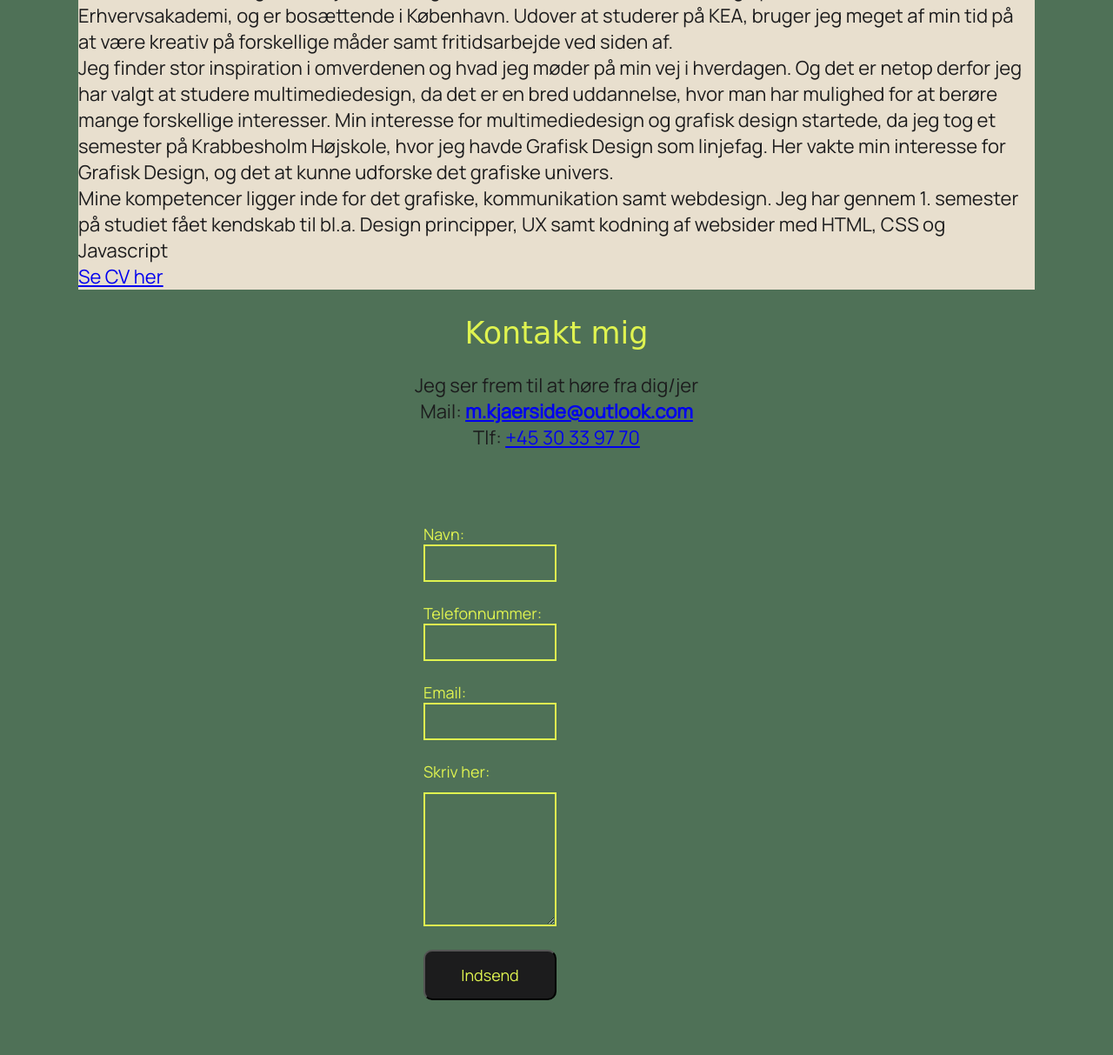
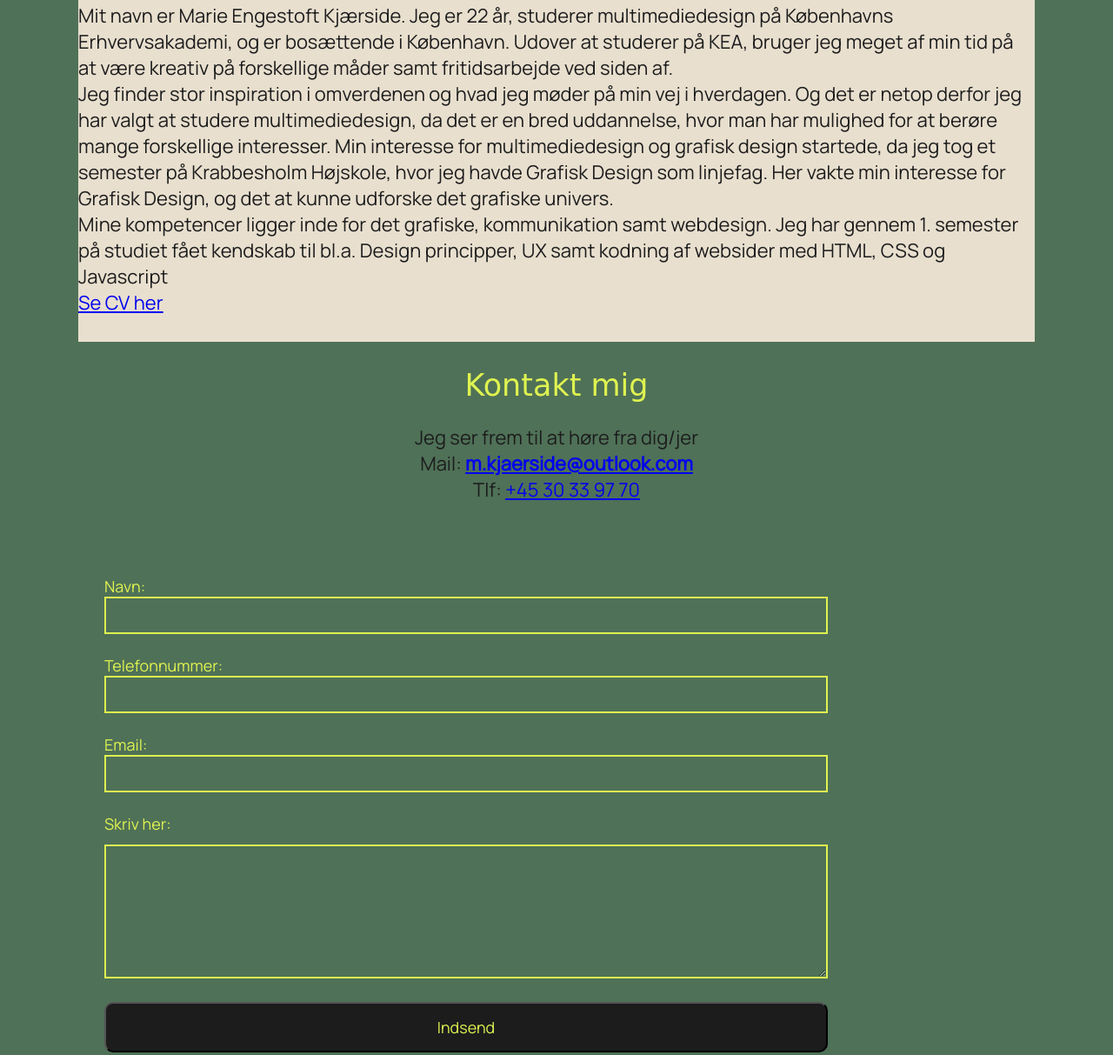
Before and after one commit to mari89tc/06_portfolioeksamen, a plain HTML site: page om_mig.html in a window 1280 px wide. Shown: the part 1195-2408 px from the top of the page at 87% size. Drawn offline with Linux system fonts and the light colour scheme; a web font is replaced by a local one.

Commit message:
besked media

```diff
--- a/om_mig.html
+++ b/om_mig.html
@@ -37,18 +37,21 @@
           <div class="om_img"><img src="billede.jpeg" alt="Om mig billede" /></div>
         </div>
       </section>
-      <div>
+      <div class="om_mig">
         <h2>Hvem er jeg?</h2>
-        <div class="full">
+        <div class="full padding_kant">
           <p>
             Mit navn er Marie Engestoft Kjærside. Jeg er 22 år, studerer multimediedesign på Københavns Erhvervsakademi, og er bosættende i København. Udover at studerer på KEA, bruger jeg meget af min tid på at være kreativ på forskellige måder samt
             fritidsarbejde ved siden af.
           </p>
+          <br />
+          <br />
           <p>
             Jeg finder stor inspiration i omverdenen og hvad jeg møder på min vej i hverdagen. Og det er netop derfor jeg har valgt at studere multimediedesign, da det er en bred uddannelse, hvor man har mulighed for at berøre mange forskellige
             interesser. Min interesse for multimediedesign og grafisk design startede, da jeg tog et semester på Krabbesholm Højskole, hvor jeg havde Grafisk Design som linjefag. Her vakte min interesse for Grafisk Design, og det at kunne udforske
             det grafiske univers.
           </p>
+          <br />
           <p>Mine kompetencer ligger inde for det grafiske, kommunikation samt webdesign. Jeg har gennem 1. semester på studiet fået kendskab til bl.a. Design principper, UX samt kodning af websider med HTML, CSS og Javascript</p>
           <div>
             <p><a href="CV-MarieKjærside.pdf" target="_blank" class="button">Se CV her</a></p>
@@ -56,13 +59,15 @@
         </div>
       </div>
 
-      <section class="kontakt">
+      <section>
+        <div class="kontakt">
           <h2>Kontakt mig</h2>
           <p>Jeg ser frem til at høre fra dig/jer</p>
           <p>
             Mail: <a href="mailto:m.kjaerside@outlook.com"><strong>m.kjaerside@outlook.com</strong></a>
           </p>
           <p>Tlf: <a href="tel:+4530339770">+45 30 33 97 70</a></p>
+        </div>
         <form>
           <div>
             <label for="navn"><br />Navn:<br /></label>
--- a/style.css
+++ b/style.css
@@ -36,12 +36,7 @@ img {
 body {
   background-color: var(--secondary);
 }
-/*
-main {
-  max-width: 1100px;
-  margin-inline: auto;
-  margin: var(--space-lg);
-}
+
 /* Fyld ud på siden med padding */
 main,
 .full {
@@ -279,6 +274,9 @@ footer a:hover {
   .boks {
     padding-block: 30%;
   }
+  .boks {
+    padding-block: 20%;
+  }
 }
 .gallery {
   display: grid;
@@ -355,6 +353,10 @@ footer a:hover {
   width: 70%;
 }
 
+.padding_kant {
+  padding-block: 30px;
+}
+
 @media (min-width: 700px) {
   .vertical {
     transform: rotate(-90deg);
@@ -373,6 +375,42 @@ footer a:hover {
 }
 
 /* forms*/
+@media (min-width: 700px) {
+  input[type="text"],
+  input[type="tel"] {
+    border: none;
+    background-color: var(--secondary);
+    border: 2px solid var(--brand_color);
+    width: 50%;
+    padding: 12px;
+  }
+  #besked {
+    border: 2px solid var(--brand_color);
+    background-color: var(--secondary);
+    margin-top: 12px;
+    margin-bottom: 12px;
+    width: 50%;
+  }
+
+  label {
+    color: var(--brand_color);
+    font-family: "Manrope", sans-serif;
+    font-weight: 400;
+    font-size: var(--font-xxs);
+    text-decoration: none;
+  }
+  form button {
+    background-color: var(--font-color);
+    font-family: "Manrope", sans-serif;
+    font-weight: 400;
+    font-size: var(--font-xxs);
+    padding: 15px;
+    border-radius: 10px;
+    color: var(--brand_color);
+    margin-top: 10px;
+    width: 50%;
+  }
+}
 input {
   border: none;
   border-bottom: 2px solid var(--brand_color);
@@ -392,7 +430,7 @@ input[type="tel"] {
   border: none;
   background-color: var(--secondary);
   border: 2px solid var(--brand_color);
-  width: 50%;
+  width: 80%;
   padding: 12px;
 }
 #besked {
@@ -400,7 +438,7 @@ input[type="tel"] {
   background-color: var(--secondary);
   margin-top: 12px;
   margin-bottom: 12px;
-  width: 50%;
+  width: 80%;
 }
 
 label {
@@ -419,7 +457,7 @@ form button {
   border-radius: 10px;
   color: var(--brand_color);
   margin-top: 10px;
-  width: 50%;
+  width: 80%;
 }
 
 /* Portfolio sider */
```
Lines whose indentation alone changed are shown as unchanged.
